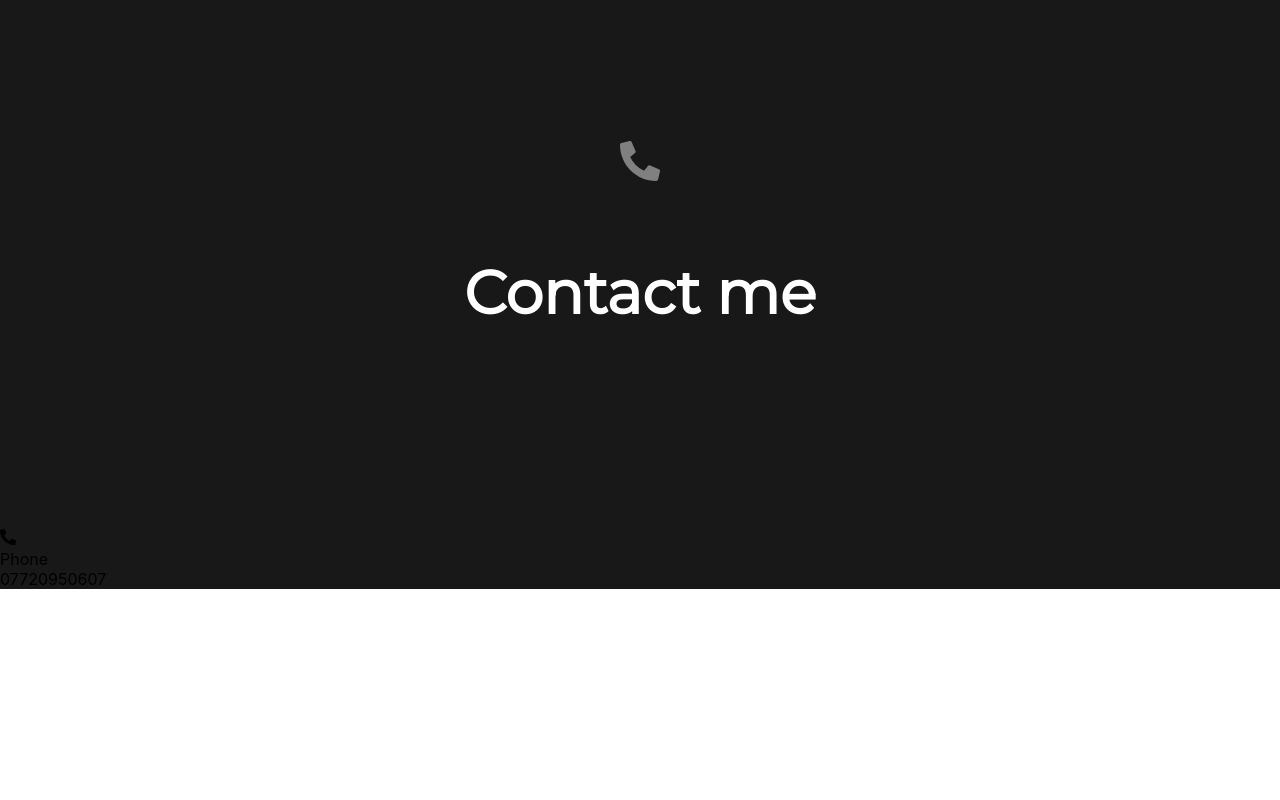
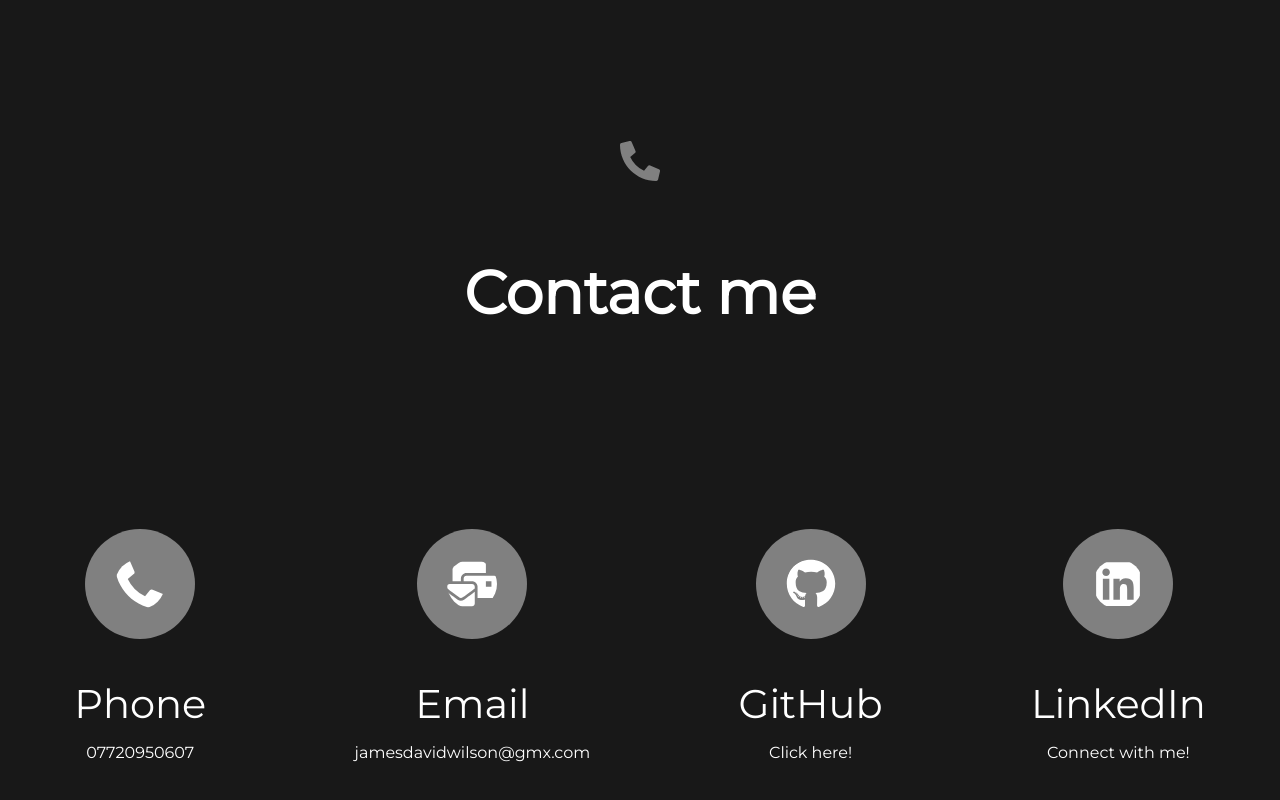
Before and after one commit to jamwil123/portfolio-website, a React (Create React App) app: page / in a window 1280 px wide. Shown: the part 2395-3195 px from the top of the page. Before the commit the page ends 2984 px from the top, so only its background shows below. Built offline with nearby package versions, Linux system fonts and the light colour scheme.

Commit message:
Finished and partially styled the contact page

```diff
--- a/src/App.css
+++ b/src/App.css
@@ -60,12 +60,12 @@
 }
 
 .gitHubIcon {
-  width:45px;
+  width: 45px;
   height: 45px;
   color: white;
 }
 .gitHubIcon:hover {
-  width:45px;
+  width: 45px;
   height: 45px;
   color: grey;
   cursor: pointer;
@@ -80,13 +80,8 @@
   .headerTextWork {
     display: none;
   }
-
-
 }
 /* Header  */
-
-
-
 
 /* Home Page */
 .homeMain {
@@ -130,7 +125,6 @@
   flex-grow: 1;
   margin-right: 50px;
   /* margin-left: 400px; */
-
 }
 
 @media screen and (max-width: 1024px) {
@@ -140,17 +134,12 @@
 }
 /* Home Page */
 
-
-
-
-
 /* Projects Page */
 
 .projectsMain {
   margin-top: 10%;
   height: 100%;
 }
-
 
 .projectsTitle,
 .projectsTag {
@@ -195,7 +184,7 @@ font-size: 45px;
 
 .projectName {
   color: white;
-  font-size:30px ;
+  font-size: 30px;
   margin-top: 20px;
 }
 
@@ -205,7 +194,6 @@ font-size: 45px;
     flex-direction: column;
     align-content: center;
     margin: 50px;
-
   }
   .projectImg {
     height: 150px;
@@ -218,12 +206,8 @@ font-size: 45px;
 
 /* Projects Page */
 
-
 /* Skills Page */
 .skillsMain {
-
-
-
 }
 .skillsTitle {
   color: white;
@@ -234,7 +218,6 @@ font-size: 45px;
   display: flex;
   margin-top: 0px;
   margin-bottom: 100px;
-
 }
 
 .skillsChip {
@@ -260,11 +243,10 @@ font-size: 45px;
   margin-right: 150px;
   justify-content: center;
   align-self: center;
-
 }
 
 .individualCard {
-  margin :10px;
+  margin: 10px;
   font-size: 20px;
   margin-right: 50px;
   color: white;
@@ -276,7 +258,7 @@ font-size: 45px;
 
 @media screen and (max-width: 1024px) {
   .individualCard {
-  margin :10px;
+    margin: 10px;
     font-size: 12px;
     color: white;
     background-color: grey;
@@ -287,10 +269,9 @@ font-size: 45px;
   .checkBox {
     justify-content: center;
     position: relative;
-  top: -15px
+    top: -15px;
   }
 }
-
 
 .checkBox {
   margin-top: 35px;
@@ -298,14 +279,7 @@ font-size: 45px;
   margin-left: 20px;
 }
 
-
-
-
 /* Skills Page */
-
-
-
-
 
 /* Contact Page */
 .contactMain {
@@ -317,7 +291,6 @@ font-size: 45px;
   display: flex;
   margin-top: 100px;
   margin-bottom: 100px;
-
 }
 
 .nameField {
@@ -348,7 +321,6 @@ font-size: 45px;
   flex-direction: column;
   color: grey;
   margin-top: 175px;
-
 }
 .contactMe {
   color: white;
@@ -359,10 +331,48 @@ font-size: 45px;
   display: flex;
   margin-top: 75px;
   margin-bottom: 100px;
-
-
 }
 
+.mainContacts {
+  color: white;
+  display: flex;
+  align-items: center;
+  justify-content: center;
+  flex-wrap: wrap;
+  font-family: "Montserrat", sans-serif;
+}
 
+.mainContact {
+  margin-right: 50px;
+  margin-left: 50px;
+  margin-bottom: 100px;
+  display: flex;
+  align-items: center;
+  flex-direction: column;
+  justify-content: center;
+  font-family: "Montserrat", sans-serif;
+  align-self: flex-end;
+  flex-grow: 1;
+}
+
+.contactIcon {
+  background: grey;
+  padding: 30px;
+  border-radius: 50%;
+  margin-bottom: 40px;
+  height: 50px;
+  width: 50px;
+}
+
+.contactName {
+  font-size: 40px;
+  margin-bottom: 15px;
+}
+
+.linkOrContactDetails:hover,
+.contactIcon:hover {
+  color: #989494;
+  cursor: pointer;
+}
 
 /* Contact Page */
--- a/src/Components/ContactCards.js
+++ b/src/Components/ContactCards.js
@@ -1,18 +1,44 @@
 import React from 'react'
-import { FaPhoneAlt } from 'react-icons/fa'
+import { FaPhoneAlt, FaMailBulk, FaGithub, FaLinkedin} from 'react-icons/fa'
 import contactDetails from '../Data/contactDetails.json'
 
 export default function ContactCards() {
     return (
-        <div>
+        <div className='mainContacts'>
            {contactDetails.map((contacts)=> {
                if(contacts.iconName === 'FaPhoneAlt') {
                    return (<div className='mainContact'>
                         <FaPhoneAlt className='contactIcon'/>
                         <div className='contactName'>{contacts.name}</div>
-                        {contacts.link ? <div className='linkOrContactDetails'>{contacts.slug}</div> : <div>{contacts.contactDetails}</div>}
+                        {contacts.link ? <div className='linkOrContactDetails' style={{cursor: 'pointer'}} onClick={()=>{window.open(contacts.contactDetails)}} >{contacts.slug}</div> : <div>{contacts.contactDetails}</div>}
                     </div>)
                }
+               if(contacts.iconName === 'FaMailBulk') {
+                return (<div className='mainContact'>
+                     <FaMailBulk className='contactIcon'/>
+                     <div className='contactName'>{contacts.name}</div>
+                     {contacts.link ? <div className='linkOrContactDetails' style={{cursor: 'pointer'}} onClick={()=>{window.open(contacts.contactDetails)}}>{contacts.slug} </div> : <div className='linkOrContactDetails'>{contacts.contactDetails}</div>}
+                 </div>)
+
+            }
+
+            if(contacts.iconName === 'FaGithub') {
+                return (<div className='mainContact'>
+                     <FaGithub className='contactIcon'/>
+                     <div className='contactName'>{contacts.name}</div>
+                     {contacts.link ? <div className='linkOrContactDetails' style={{cursor: 'pointer'}} onClick={()=>{window.open(contacts.contactDetails)}}>{contacts.slug}</div> : <div className='linkOrContactDetails'>{contacts.contactDetails}</div>}
+                 </div>)
+
+            }
+
+            if(contacts.iconName === 'FaLinkedin') {
+                return (<div className='mainContact'>
+                     <FaLinkedin className='contactIcon'/>
+                     <div className='contactName'>{contacts.name}</div>
+                     {contacts.link ? <div className='linkOrContactDetails' style={{cursor: 'pointer'}} onClick={()=>{window.open(contacts.contactDetails)}}>{contacts.slug}</div> : <div className='linkOrContactDetails'>{contacts.contactDetails}</div>}
+                 </div>)
+
+            }
            })}
         </div>
     )
--- a/src/Data/contactDetails.json
+++ b/src/Data/contactDetails.json
@@ -7,8 +7,9 @@
   },
   {
     "name": "Email",
-    "contactDetails": "jamesdavidwilson@gmx.com",
+    "contactDetails": "mailto:jamesdavidwilson@gmx.com",
     "link": true,
+    "slug": "jamesdavidwilson@gmx.com",
     "iconName": "FaMailBulk"
   },
   {
```
Lines whose indentation alone changed are shown as unchanged.
